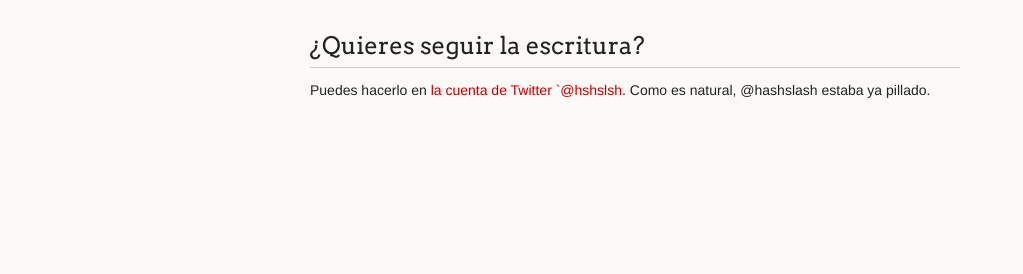
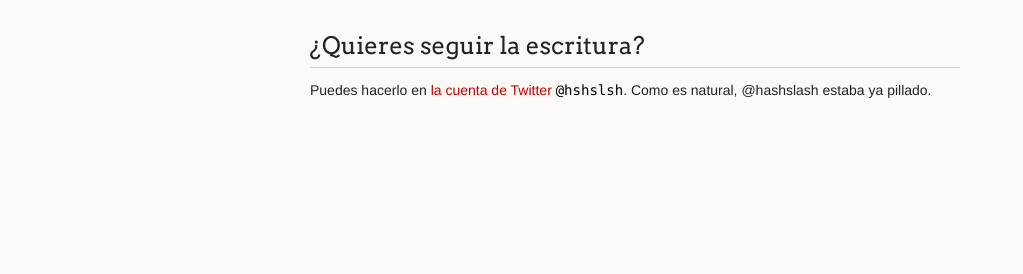
Before and after one commit to JJ/HashSlash, a Jekyll site: the page built from index.md, in a window 1280 px wide. Shown: the part 407-681 px from the top of the page, without its empty margins (0-1023 px from the left). Built offline with Jekyll 4.4.1, drawn with Linux system fonts in a browser that asks for light colours.

```diff
--- a/index.md
+++ b/index.md
@@ -27,5 +27,5 @@ final, a partir del cual comenzará el libro segundo.
 ---
 
 Puedes hacerlo en
-[la cuenta de Twitter `@hshslsh](http://twitter.com/hshslsh). Como es
+[la cuenta de Twitter `@hshslsh`](http://twitter.com/hshslsh). Como es
 natural, @hashslash estaba ya pillado.
```
